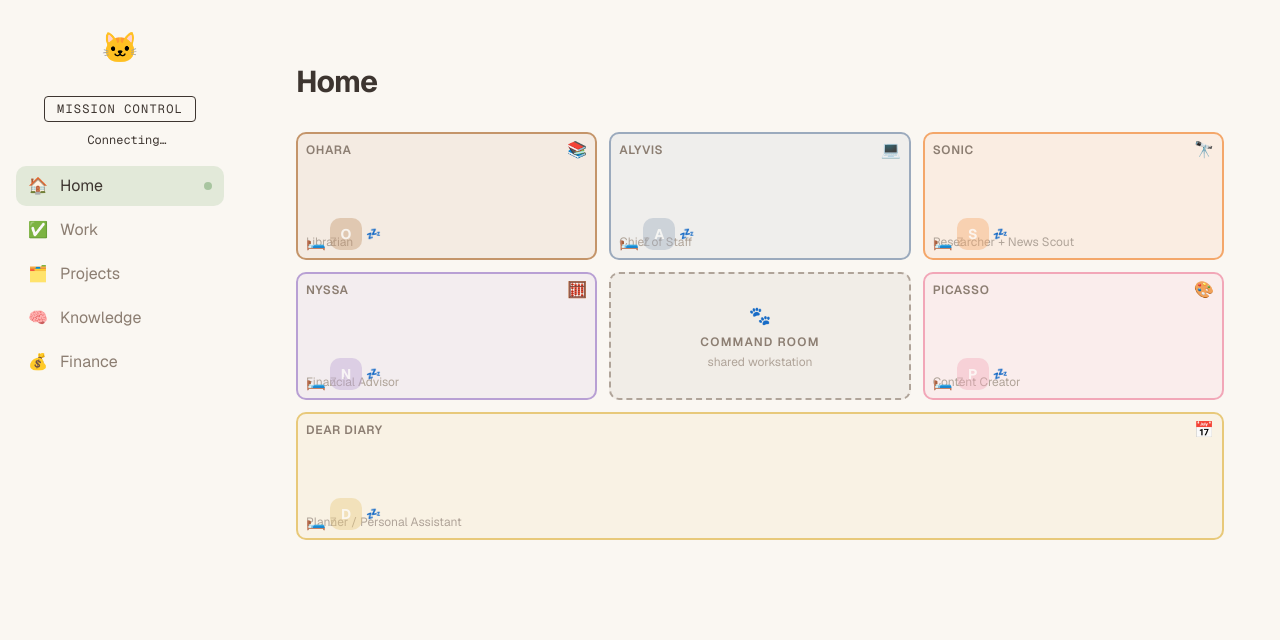
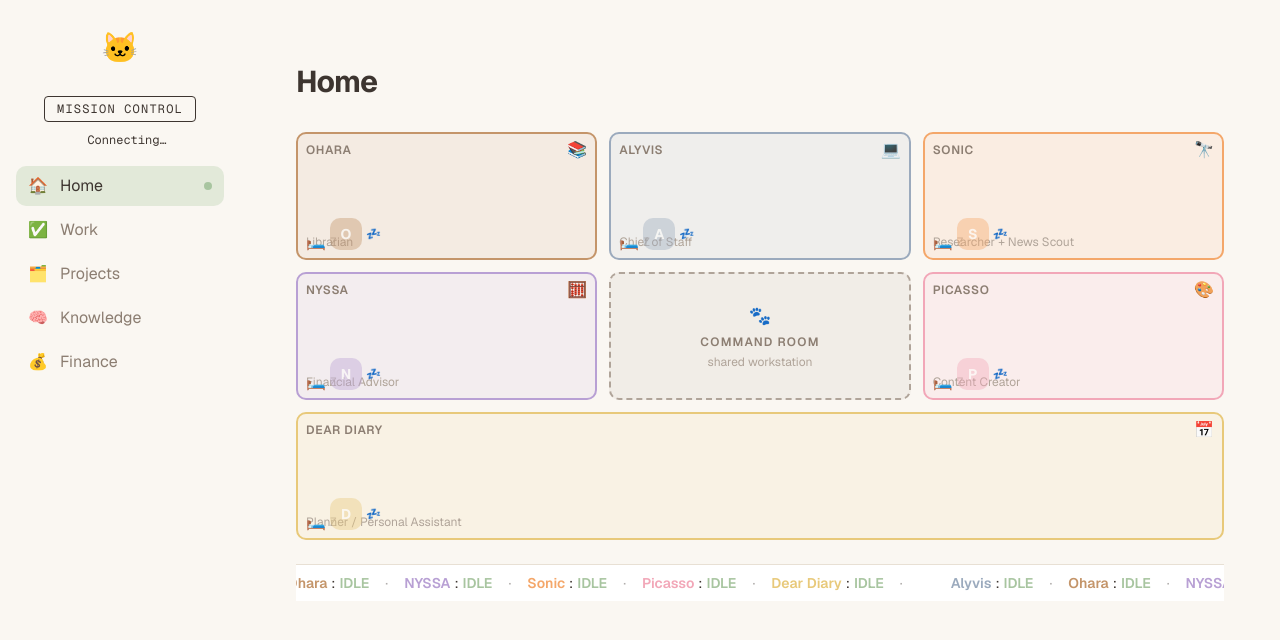
Before and after one commit to Nahyan04/catbase-openclaw-dashboard, a Next.js app: page / in a window 1280 px wide. Shown: the top 640 px of the page. Built offline with nearby package versions, Linux system fonts and the light colour scheme; no server answers.

Commit message:
feat: live agent status ticker

```diff
--- a/app/(dashboard)/page.tsx
+++ b/app/(dashboard)/page.tsx
@@ -2,6 +2,7 @@
 
 import { useQuery } from "@tanstack/react-query";
 import { House } from "@/components/home/house";
+import { Ticker } from "@/components/home/ticker";
 import type { PresenceMap } from "@/lib/agents/presence";
 
 async function fetchPresence(): Promise<PresenceMap> {
@@ -31,6 +32,11 @@ export default function Home() {
 
       {/* Render house with live presence or idle skeleton while loading */}
       <House presence={data ?? {}} />
+
+      {/* Live agent status ticker */}
+      <div className="mt-6">
+        <Ticker />
+      </div>
     </div>
   );
 }
--- a/app/globals.css
+++ b/app/globals.css
@@ -151,6 +151,19 @@
   --sidebar-ring: #a8c5a0;
 }
 
+@keyframes ticker-marquee {
+  from { transform: translateX(0); }
+  to { transform: translateX(-50%); }
+}
+
+.ticker-marquee {
+  animation: ticker-marquee 30s linear infinite;
+}
+
+.ticker-marquee:hover {
+  animation-play-state: paused;
+}
+
 @layer base {
   * {
     @apply border-border outline-ring/50;
--- /dev/null
+++ b/components/home/ticker.tsx
@@ -0,0 +1,112 @@
+"use client";
+
+import { useQuery } from "@tanstack/react-query";
+import { formatDistanceToNowStrict } from "date-fns";
+import { AGENTS } from "@/lib/agents/registry";
+import type { PresenceMap, AgentStatus } from "@/lib/agents/presence";
+
+async function fetchPresence(): Promise<PresenceMap> {
+  const res = await fetch("/api/presence");
+  if (!res.ok) throw new Error(`Presence API returned ${res.status}`);
+  return res.json() as Promise<PresenceMap>;
+}
+
+const STATUS_COLOR: Record<AgentStatus, string> = {
+  active: "#7ec8d4",   // cyan
+  idle: "#a8c5a0",     // sage
+  standby: "#d4cbbf",  // beige-grey
+  error: "#f2a7b8",    // pink
+};
+
+function fmtRelative(iso: string, future = false): string {
+  const date = new Date(iso);
+  const dist = formatDistanceToNowStrict(date, { roundingMethod: "floor" });
+  // formatDistanceToNowStrict returns e.g. "2 minutes", "1 hour"
+  // Compress to "2m", "1h", "3d", etc.
+  const compressed = dist
+    .replace(/ seconds?/, "s")
+    .replace(/ minutes?/, "m")
+    .replace(/ hours?/, "h")
+    .replace(/ days?/, "d")
+    .replace(/ months?/, "mo")
+    .replace(/ years?/, "y");
+  return future ? `next in ${compressed}` : `${compressed} ago`;
+}
+
+function buildTickerSegment(
+  agent: (typeof AGENTS)[number],
+  presence: PresenceMap | undefined,
+): React.ReactNode {
+  const state = presence?.[agent.id as keyof PresenceMap];
+  const status: AgentStatus = state?.status ?? "idle";
+
+  const timePart: string | null = (() => {
+    if (state?.nextRunAt && (status === "standby" || status === "idle")) {
+      return fmtRelative(state.nextRunAt, true);
+    }
+    if (state?.lastRunAt) {
+      return `last run ${fmtRelative(state.lastRunAt, false)}`;
+    }
+    return null;
+  })();
+
+  return (
+    <span key={agent.id} className="inline-flex items-center gap-1">
+      <span style={{ color: agent.accentColor }} className="font-semibold">
+        {agent.name}
+      </span>
+      <span>:</span>
+      <span style={{ color: STATUS_COLOR[status] }} className="font-semibold uppercase">
+        {status}
+      </span>
+      {timePart && (
+        <>
+          <span className="opacity-50 mx-0.5">·</span>
+          <span className="text-text-secondary">{timePart}</span>
+        </>
+      )}
+    </span>
+  );
+}
+
+export function Ticker() {
+  const { data } = useQuery<PresenceMap>({
+    queryKey: ["presence"],
+    queryFn: fetchPresence,
+    refetchInterval: 10_000,
+  });
+
+  const separator = (
+    <span className="mx-4 opacity-40 select-none" aria-hidden="true">
+      ·
+    </span>
+  );
+
+  const segments = AGENTS.map((agent) => buildTickerSegment(agent, data));
+
+  const tickerContent = (
+    <span className="inline-flex items-center">
+      {segments.map((seg, i) => (
+        <span key={i} className="inline-flex items-center">
+          {seg}
+          {i < segments.length - 1 && separator}
+        </span>
+      ))}
+      {/* trailing separator before second copy */}
+      <span className="mx-4 opacity-40 select-none" aria-hidden="true">·</span>
+    </span>
+  );
+
+  return (
+    <div
+      className="overflow-hidden border-t border-border-warm bg-bg-card py-2 text-sm text-text-primary"
+      role="marquee"
+      aria-label="Live agent status"
+    >
+      <div className="ticker-marquee whitespace-nowrap inline-flex">
+        <span className="px-4">{tickerContent}</span>
+        <span className="px-4" aria-hidden="true">{tickerContent}</span>
+      </div>
+    </div>
+  );
+}
--- a/package.json
+++ b/package.json
@@ -16,6 +16,7 @@
     "@tanstack/react-query": "^5.100.9",
     "class-variance-authority": "^0.7.1",
     "clsx": "^2.1.1",
+    "date-fns": "^4.1.0",
     "lucide-react": "^1.14.0",
     "next": "16.2.6",
     "react": "19.2.4",
```
Also changed, not shown: 1 other file (tests, documents, lock files or other folders).
